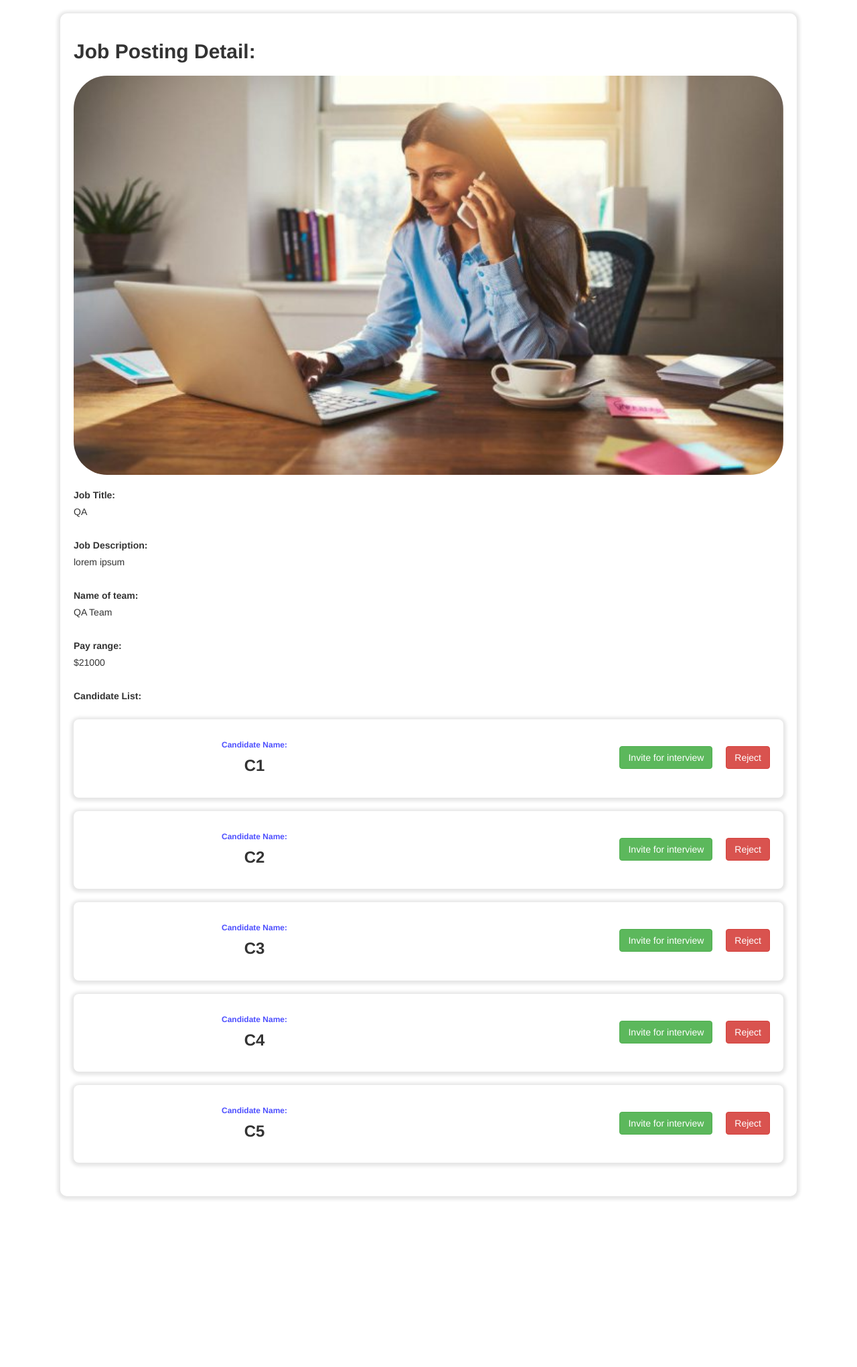
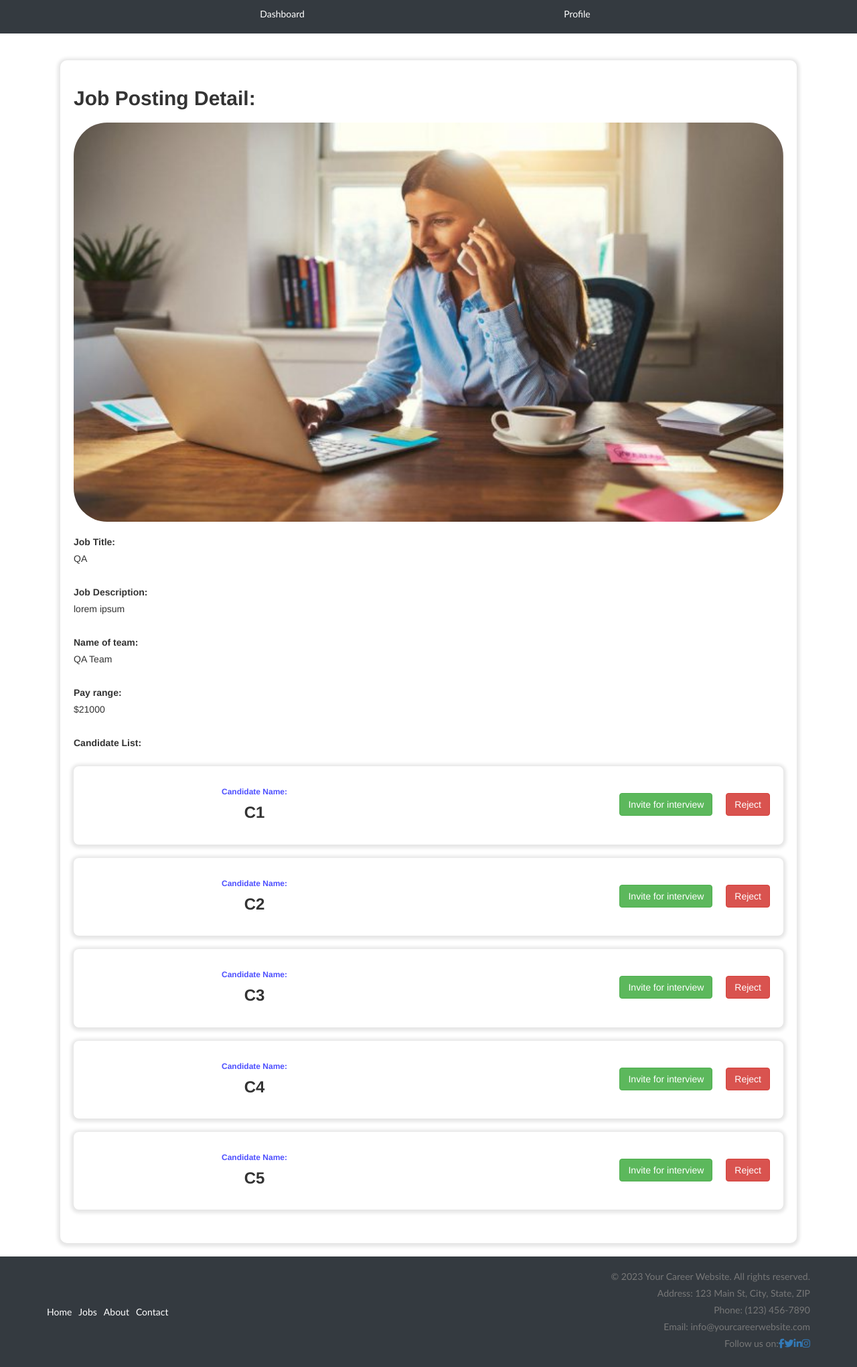
Before and after one commit to roshansadath/CareerPaths---Career-Services-Application, an Angular app in the folder project/frontend/careerPath-UI/: page /login in a window 1280 px wide. Shown: the whole page at 67% size. Before the commit the page ends 1806 px from the top, so only its background shows below. Built offline with nearby package versions, Linux system fonts and the light colour scheme.

Commit message:
added navbar and footer

```diff
--- a/project/frontend/careerPath-UI/src/app/app.component.html
+++ b/project/frontend/careerPath-UI/src/app/app.component.html
@@ -1,6 +1,6 @@
-<!-- <app-header></app-header> -->
+<app-header></app-header>
 <router-outlet></router-outlet>
-<!-- <app-footer></app-footer> -->
+<app-footer></app-footer>
 <!-- <app-user-profile></app-user-profile> -->
 <!-- <app-dashboard></app-dashboard> -->
 <!-- <app-login></app-login> -->
--- a/project/frontend/careerPath-UI/src/app/footer/footer.component.css
+++ b/project/frontend/careerPath-UI/src/app/footer/footer.component.css
@@ -0,0 +1,31 @@
+.footer {
+    background-color: #343a40;
+    padding: 20px 0;
+    color: #fff;
+    text-align: center;
+  }
+
+  .container {
+    max-width: 1200px;
+    margin: 0 auto;
+  }
+
+  .footer-content {
+    display: flex;
+    justify-content: space-between;
+    align-items: center;
+  }
+
+  .footer-links a {
+    color: #fff;
+    text-decoration: none;
+    margin-right: 10px;
+  }
+
+  .footer-info {
+    text-align: right;
+  }
+
+  .footer-info-line {
+    margin-bottom: 5px;
+  }
--- a/project/frontend/careerPath-UI/src/app/footer/footer.component.html
+++ b/project/frontend/careerPath-UI/src/app/footer/footer.component.html
@@ -1 +1,33 @@
-<p>footer works!</p>
+<div class="footer">
+    <div class="container">
+      <div class="footer-content">
+        <div class="footer-links">
+          <a href="#">Home</a>
+          <a href="#">Jobs</a>
+          <a href="#">About</a>
+          <a href="#">Contact</a>
+        </div>
+        <div class="footer-info">
+          <div class="footer-info-line">
+            <span class="text-muted">© 2023 Your Career Website. All rights reserved.</span>
+          </div>
+          <div class="footer-info-line">
+            <span class="text-muted">Address: 123 Main St, City, State, ZIP</span>
+          </div>
+          <div class="footer-info-line">
+            <span class="text-muted">Phone: (123) 456-7890</span>
+          </div>
+          <div class="footer-info-line">
+            <span class="text-muted">Email: info@yourcareerwebsite.com</span>
+          </div>
+          <div class="footer-info-line">
+            <span class="text-muted">Follow us on:</span>
+            <a href="#"><i class="fa fa-facebook"></i></a>
+            <a href="#"><i class="fa fa-twitter"></i></a>
+            <a href="#"><i class="fa fa-linkedin"></i></a>
+            <a href="#"><i class="fa fa-instagram"></i></a>
+          </div>
+        </div>
+      </div>
+    </div>
+  </div>
--- a/project/frontend/careerPath-UI/src/app/header/header.component.css
+++ b/project/frontend/careerPath-UI/src/app/header/header.component.css
@@ -0,0 +1,19 @@
+.navbar {
+    display: flex; /* Set the display property to flex for horizontal alignment */
+    justify-content: space-between; /* Arrange the nav-items with space in between */
+    background-color: #343a40; /* Set the dark background color */
+    padding: 10px; /* Add padding for spacing */
+    border-radius: 0;
+  }
+
+  .nav-item {
+    margin-right: 10px; /* Adjust the spacing between nav-items */
+  }
+
+  .nav-link {
+    color: #fff; /* Set the color of the navbar links */
+  }
+
+  .nav-link.active {
+    font-weight: bold; /* Style the active navbar link */
+  }
--- a/project/frontend/careerPath-UI/src/app/header/header.component.html
+++ b/project/frontend/careerPath-UI/src/app/header/header.component.html
@@ -1 +1,8 @@
-<p>header works!</p>
+<div class="navbar bg-dark">
+    <div class="nav-item">
+      <a class="nav-link" routerLink="/dashboard" routerLinkActive="active">Dashboard</a>
+    </div>
+    <div class="nav-item">
+      <a class="nav-link" routerLink="/profile" routerLinkActive="active">Profile</a>
+    </div>
+  </div>
--- a/project/frontend/careerPath-UI/src/index.html
+++ b/project/frontend/careerPath-UI/src/index.html
@@ -5,11 +5,13 @@
   <title>CareerPathUI</title>
   <base href="/">
   <meta name="viewport" content="width=device-width, initial-scale=1">
-  <script src='https://kit.fontawesome.com/a076d05399.js' crossorigin='anonymous'></script>
+  <!-- <script src='https://kit.fontawesome.com/a076d05399.js' crossorigin='anonymous'></script> -->
   <link rel="icon" type="image/x-icon" href="favicon.ico">
   <link rel="stylesheet" href="https://maxcdn.bootstrapcdn.com/bootstrap/3.4.1/css/bootstrap.min.css">
   <script src="https://ajax.googleapis.com/ajax/libs/jquery/3.6.4/jquery.min.js"></script>
   <script src="https://maxcdn.bootstrapcdn.com/bootstrap/3.4.1/js/bootstrap.min.js"></script>
+  <!-- <link rel="stylesheet" href="https://cdnjs.cloudflare.com/ajax/libs/font-awesome/5.15.3/css/all.min.css" integrity="sha512-xxxxxxxxxxxxxxxxxxxxxxxxxxxxxxxxxxxxxxxxxxxxxxxxxxxxxxxxxxxxxxxxxxxxxxxxxxxxxxxxxxxxxxxxxxxx" crossorigin="anonymous" /> -->
+  <script src="https://kit.fontawesome.com/61ff399861.js" crossorigin="anonymous"></script>
 </head>
 <body>
   <app-root></app-root>
```
